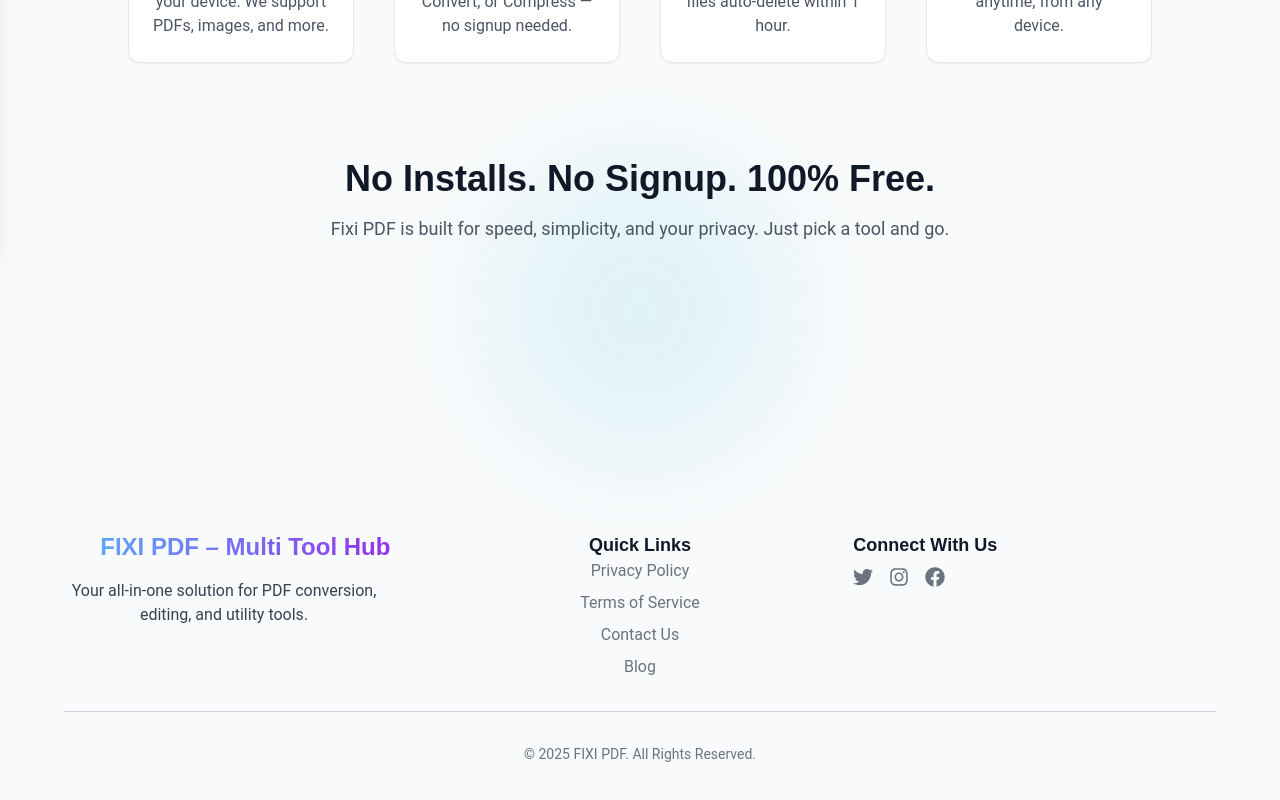
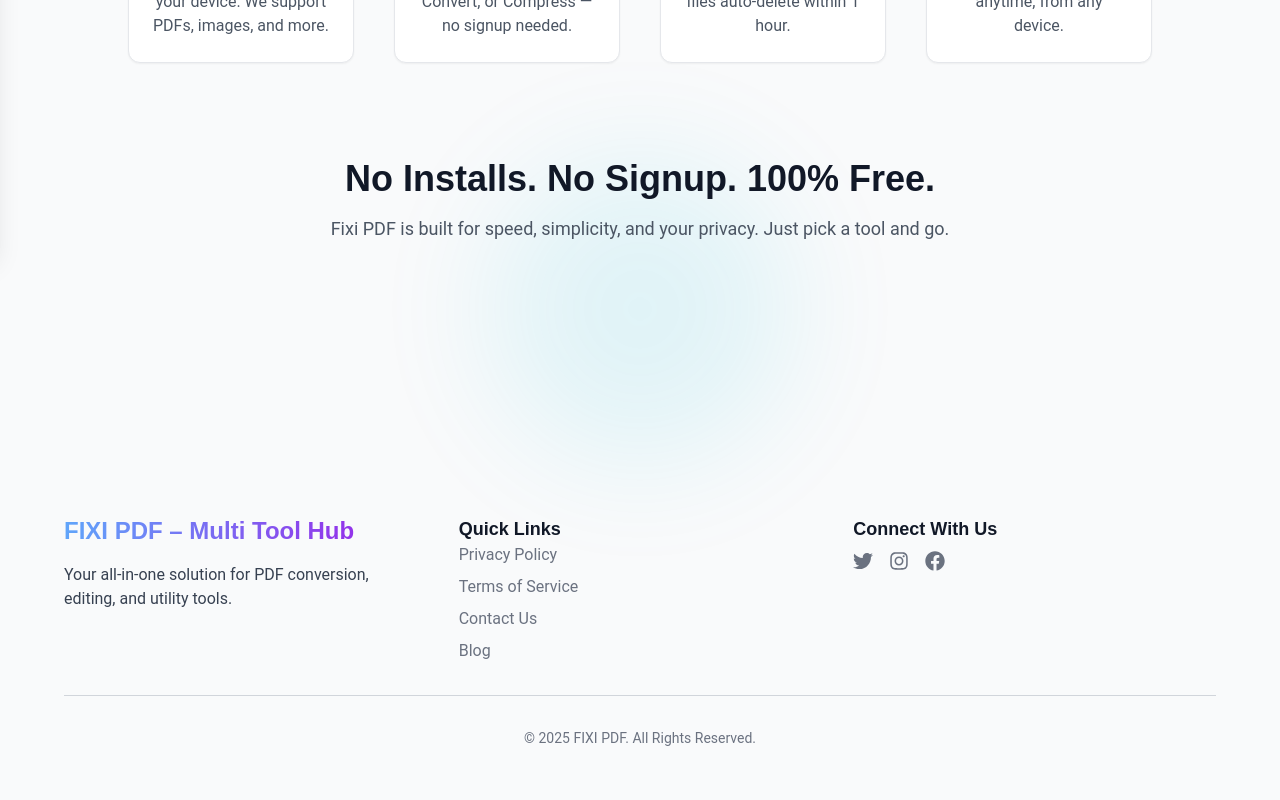
Before and after one commit to Ayan-Kashif/PDF-Tools, a React (Vite) app: page /how-it-works in a window 1280 px wide. Shown: the part 551-1351 px from the top of the page. Built offline with nearby package versions, Linux system fonts and the light colour scheme.

Commit message:
Update Footer.jsx

```diff
--- a/src/components/Footer.jsx
+++ b/src/components/Footer.jsx
@@ -1,5 +1,5 @@
-import React, { useEffect, useState } from 'react';
-import { FaGithub, FaTwitter, FaLinkedin, FaYoutube,FaFacebook,FaInstagram } from 'react-icons/fa';
+  import React, { useEffect, useState } from 'react';
+import { FaGithub, FaTwitter, FaLinkedin, FaYoutube, FaFacebook, FaInstagram } from 'react-icons/fa';
 import { Link } from 'react-router-dom';
 
 const Footer = () => {
@@ -7,39 +7,40 @@
 
   useEffect(() => {
     const storedTheme = localStorage.getItem('theme');
-    if (storedTheme !== theme) {
+    if (storedTheme && storedTheme !== theme) {
       setTheme(storedTheme);
     }
   }, []);
 
   const isDark = theme === 'dark';
 
-  const bgColor = isDark ? 'bg-gray-900' : 'bg-[#f9fafb';
+  const bgColor = isDark ? 'bg-gray-900' : 'bg-[#f9fafb]';
   const textColor = isDark ? 'text-gray-300' : 'text-gray-700';
   const linkColor = isDark ? 'text-gray-400 hover:text-white' : 'text-gray-500 hover:text-black';
   const borderColor = isDark ? 'border-gray-800' : 'border-gray-300';
   const brandText = isDark ? 'text-white' : 'text-gray-900';
 
   return (
-    <footer className={`${bgColor} ${textColor} py-40 px-4 sm:px-6 lg:px-8 transition-colors duration-300`}>
+    <footer className={`${bgColor} ${textColor} py-20 px-4 mt-16 sm:px-6 lg:px-8 transition-colors duration-300`}>
       <div className="max-w-7xl mx-auto">
+
         {/* Main Footer Content */}
-        <div className="grid grid-cols-1 md:grid-cols-3 gap-8 mb-8">
+        <div className="grid grid-cols-1 md:grid-cols-3 gap-8 mb-8 space-y-8 md:space-y-0">
 
           {/* Column 1 - Brand Info */}
-          <div className="space-y-4">
+          <div className="text-center md:text-left space-y-4">
             <h3 className={`text-2xl font-bold ${brandText}`}>
               <span className="bg-gradient-to-r from-blue-400 to-purple-600 bg-clip-text text-transparent">
                 FIXI PDF – Multi Tool Hub
               </span>
             </h3>
-            <p className={`${textColor} max-w-xs`}>
+            <p className={`${textColor} max-w-xs mx-auto md:mx-0`}>
               Your all-in-one solution for PDF conversion, editing, and utility tools.
             </p>
           </div>
 
           {/* Column 2 - Quick Links */}
-          <div className="">
+          <div className="text-center md:text-left">
             <h4 className={`text-lg font-semibold ${brandText}`}>Quick Links</h4>
             <ul className="space-y-2">
               <li>
@@ -58,31 +59,28 @@
                 </Link>
               </li>
               <li>
-                <Link to="/contact" className={`${linkColor} transition-colors duration-200`}>
+                <a href="https://fixipdf.blog.com" className={`${linkColor} transition-colors duration-200`}>
                   Blog
-                </Link>
+                </a>
               </li>
             </ul>
           </div>
 
           {/* Column 3 - Social Media */}
-          <div className="text-left">
+          <div className="text-center md:text-left">
             <h4 className={`text-lg font-semibold mb-2 ${brandText}`}>Connect With Us</h4>
-
-            <div className="flex items-start gap-4">
-
-              <a href="https://x.com/FixiPdf" className={`${linkColor} text-xl`} aria-label="Twitter">
+            <div className="flex justify-center md:justify-start items-center gap-4">
+              <a href="https://x.com/FixiPdf" className={`${linkColor} text-xl`} aria-label="Twitter" target="_blank" rel="noopener noreferrer">
                 <FaTwitter />
               </a>
-              <a href="https://www.instagram.com/fixipdf/" className={`${linkColor} text-xl`} aria-label="LinkedIn">
+              <a href="https://www.instagram.com/fixipdf/" className={`${linkColor} text-xl`} aria-label="Instagram" target="_blank" rel="noopener noreferrer">
                 <FaInstagram />
               </a>
-              <a href="https://www.facebook.com/fixipdf/" className={`${linkColor} text-xl`} aria-label="YouTube">
+              <a href="https://www.facebook.com/fixipdf/" className={`${linkColor} text-xl`} aria-label="Facebook" target="_blank" rel="noopener noreferrer">
                 <FaFacebook />
               </a>
             </div>
           </div>
-
 
         </div>
 
@@ -92,6 +90,7 @@
             © {new Date().getFullYear()} FIXI PDF. All Rights Reserved.
           </p>
         </div>
+
       </div>
     </footer>
   );
```
